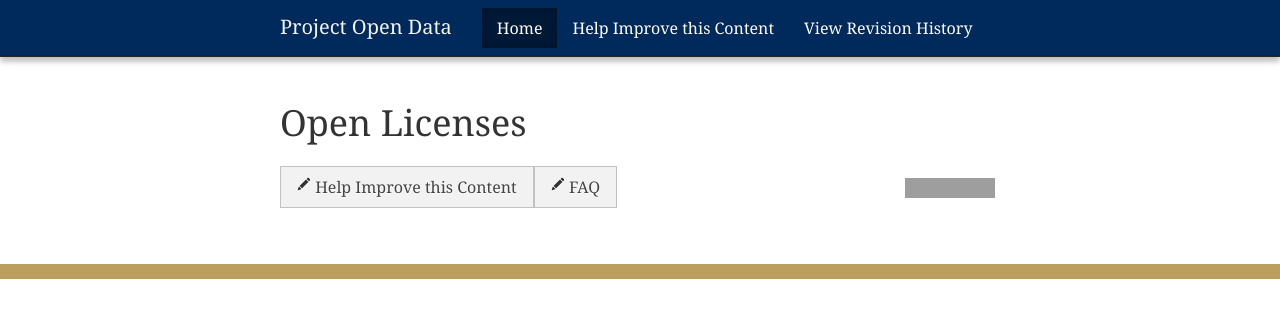
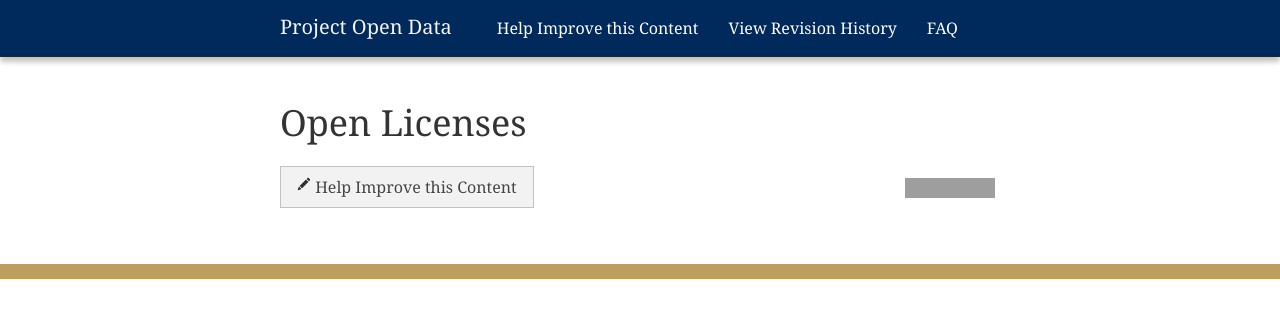
Before and after one commit to gbinal/p-o-d.github.com, a Jekyll site: the page built from licenses.md, in a window 1280 px wide. Shown: the top 318 px of the page. Built offline with Jekyll 4.4.1, drawn with Linux system fonts in a browser that asks for light colours; nearby versions of some CDN libraries; grey boxes are pictures that could not be loaded.

Commit message:
Un uglify the FAQ link by moving from footer to header

```diff
--- a/_includes/footer.html
+++ b/_includes/footer.html
@@ -2,9 +2,6 @@
           <div class="fork-wrapper">
             <div class="button">
               <a href="{{ edit_url }}"><i class="icon-pencil"></i> Help Improve this Content</a>
-            </div>
-            <div class="button">
-              <a href="http://project-open-data.github.com/faq"><i class="icon-pencil"></i> FAQ</a>
             </div>
             <div class="button-right">
               <iframe src="http://ghbtns.com/github-btn.html?user={{ site.org_name }}&repo={{ site.repo_name }}&type=fork&count=true" allowtransparency="true" frameborder="0" scrolling="0" width="95" height="20"></iframe>
--- a/_includes/header.html
+++ b/_includes/header.html
@@ -32,9 +32,9 @@
           <a class="brand" href="{{ site.root_url }}/index">Project Open Data</a>
           <div class="nav-collapse collapse">
             <ul class="nav">
-              <li class="active"><a href="{{ site.url }}/index">Home</a></li>
               <li><a href="{{ edit_url }}">Help Improve this Content</a></li>
               <li><a href="http://github.com/{{ site.org_name }}/{{ site.repo_name }}/commits/{{ site.branch }}">View Revision History</a></li>
+              <li><a href="{{ site.url }}/faq">FAQ</a></li>
           </div><!--/.nav-collapse -->
         </div>
       </div>
```
